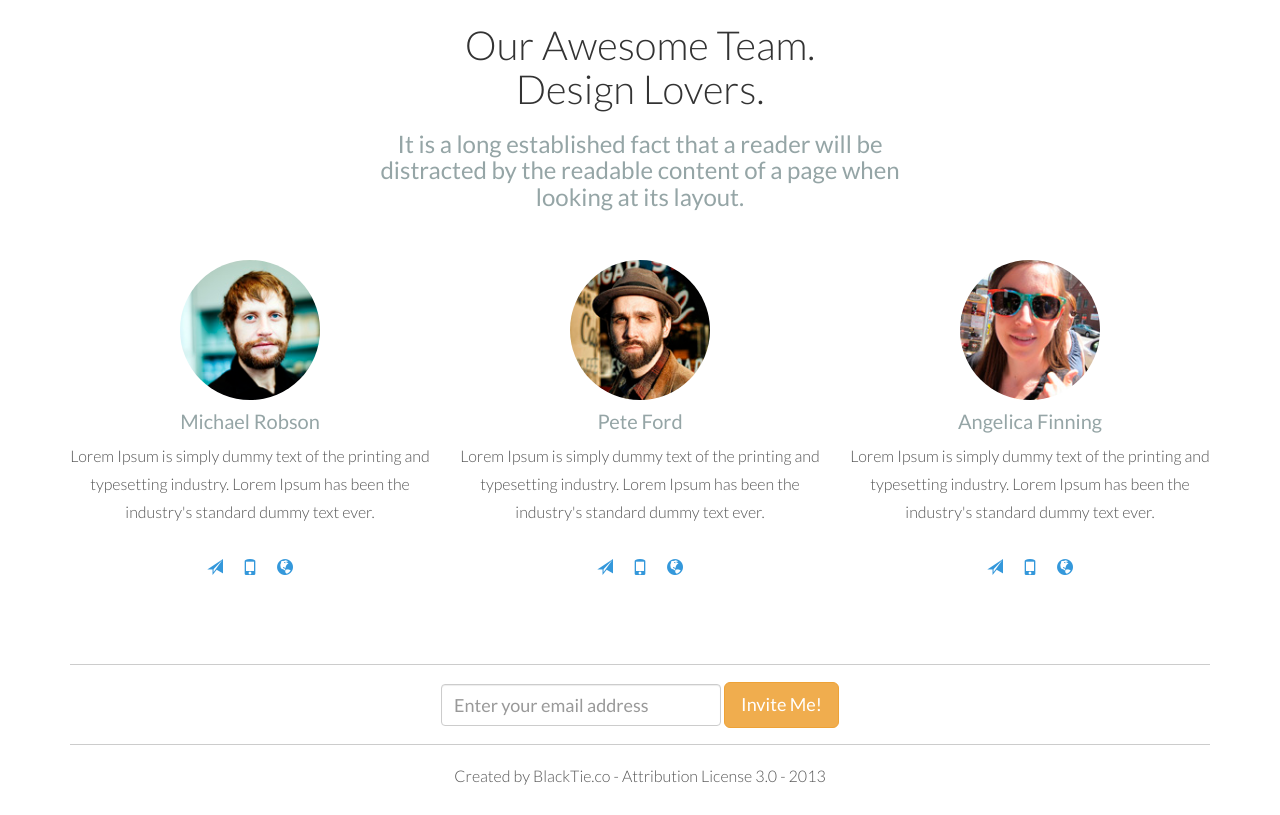
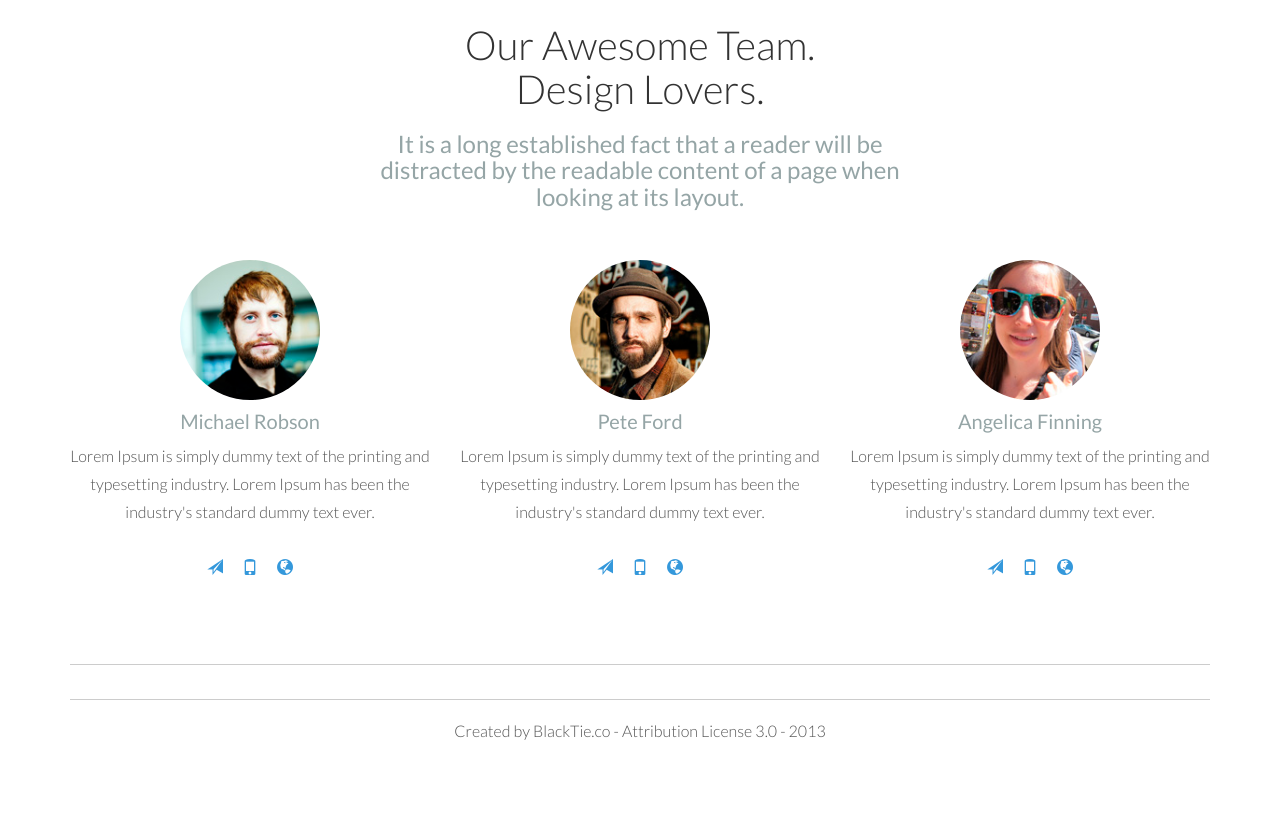
Before and after one commit to mrmccormack/imdprogram, a plain HTML site: page index.html in a window 1280 px wide. Shown: the part 2739-3554 px from the top of the page. After the commit the page ends 3509 px from the top, so only its background shows below. Drawn offline with nearby package versions, Linux system fonts and the light colour scheme.

Commit message:
fix for validation

```diff
--- a/index.html
+++ b/index.html
@@ -175,12 +175,7 @@
 		<hr>
 		<div class="row centered">
 			<div class="col-lg-6 col-lg-offset-3">
-				<form class="form-inline" role="form">
-				  <div class="form-group">
-				    <input type="email" class="form-control" id="exampleInputEmail1" placeholder="Enter your email address">
-				  </div>
-				  <button type="submit" class="btn btn-warning btn-lg">Invite Me!</button>
-				</form>
+
 			</div>
 			<div class="col-lg-3"></div>
 		</div><!-- /row -->
```
